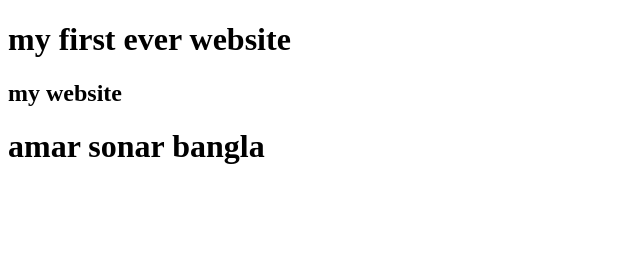
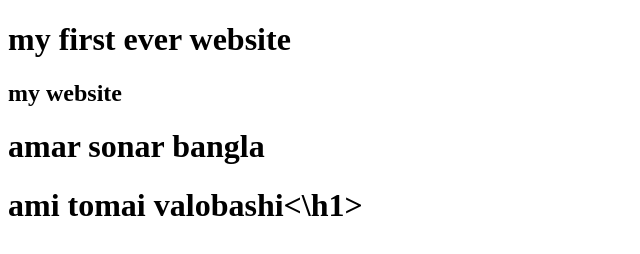
Before and after one commit to sadiya-parvin/my-first-website, a plain HTML site: page index.html in a window 1280 px wide. Shown: the whole page, without its empty margins (0-640 px from the left). Drawn offline with Linux system fonts and the light colour scheme.

Commit message:
Update index.html

```diff
--- a/index.html
+++ b/index.html
@@ -9,6 +9,7 @@
     <h1>my first ever website  </h1>
     <h2>my website</h2>
     <h1>amar sonar bangla</h1>
+    <h1>ami tomai valobashi<\h1>
 
 </body>
 </html>
```
